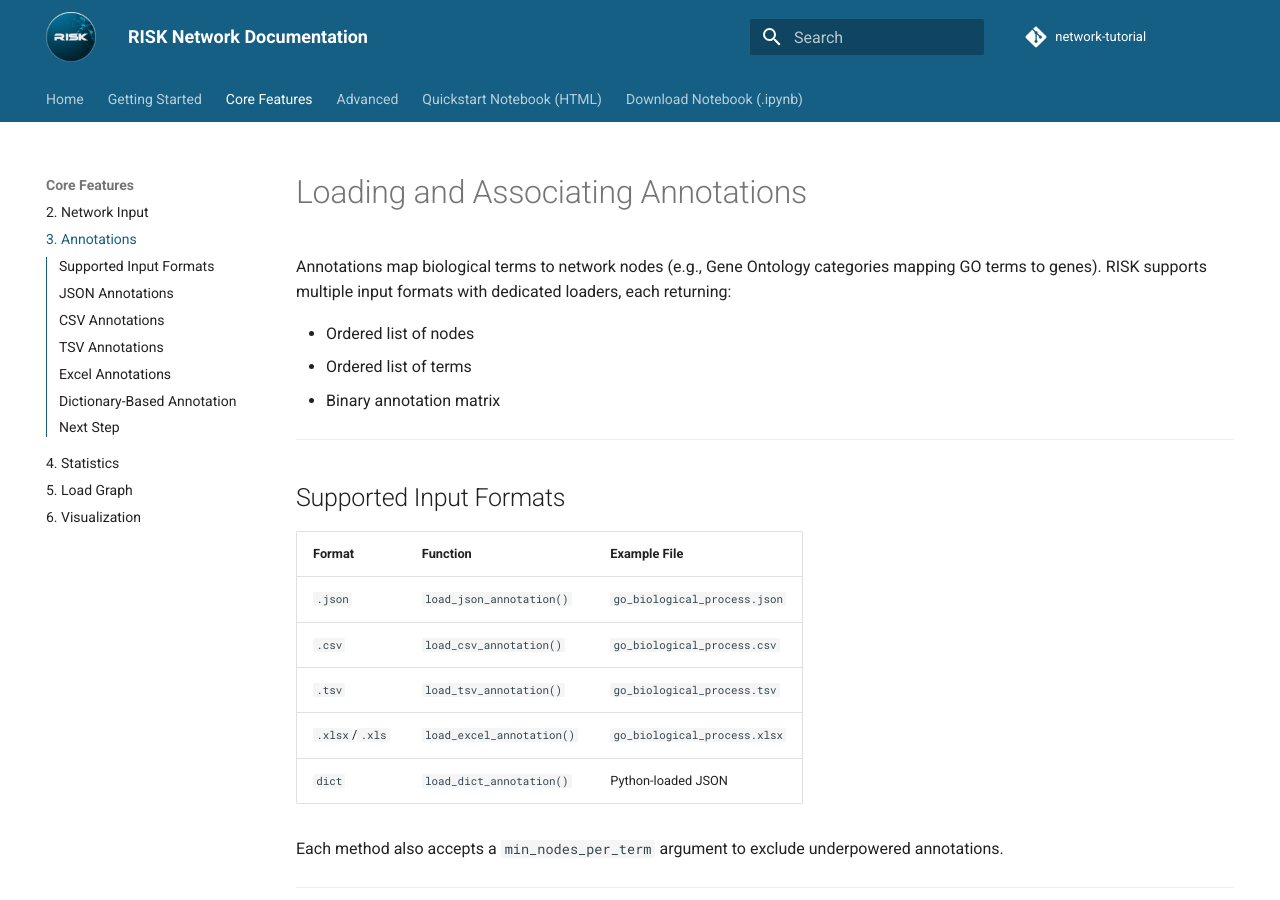
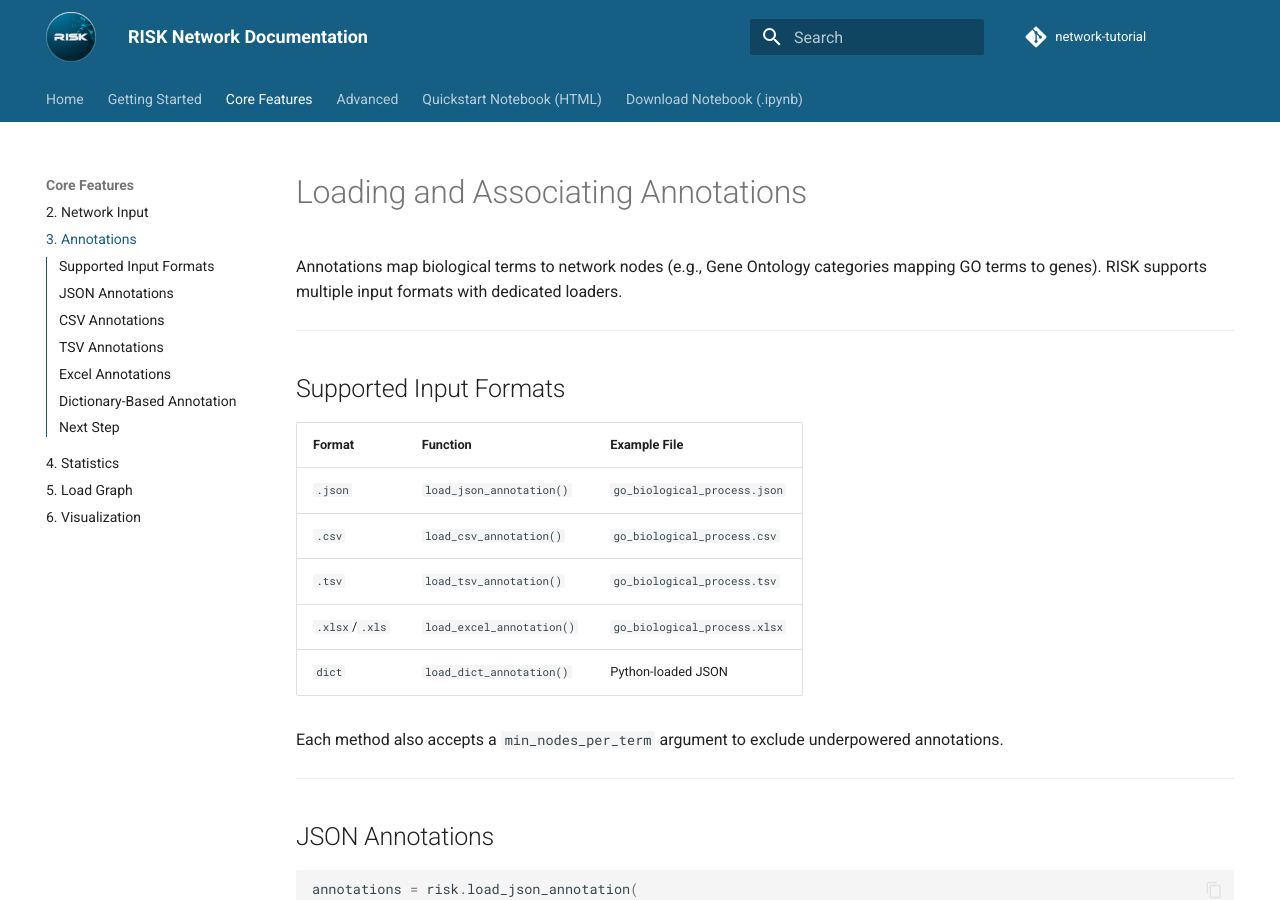
Before and after one commit to riskportal/network-tutorial, an MkDocs documentation site: the page built from docs/3_annotations.md, in a window 1280 px wide and 900 px high. Built offline with MkDocs 1.6.1 and Material for MkDocs 9.7.7, drawn with Linux system fonts in a browser that asks for light colours; comment, search, counter and statistics services are not loaded.

Commit message:
update docs/

```diff
--- a/docs/3_annotations.md
+++ b/docs/3_annotations.md
@@ -1,10 +1,6 @@
 # Loading and Associating Annotations
 
-Annotations map biological terms to network nodes (e.g., Gene Ontology categories mapping GO terms to genes). RISK supports multiple input formats with dedicated loaders, each returning:
-
-- Ordered list of nodes
-- Ordered list of terms
-- Binary annotation matrix
+Annotations map biological terms to network nodes (e.g., Gene Ontology categories mapping GO terms to genes). RISK supports multiple input formats with dedicated loaders.
 
 ---
 
```
Also changed, not shown: docs/5_load_graph.md (+1 -1 lines).
